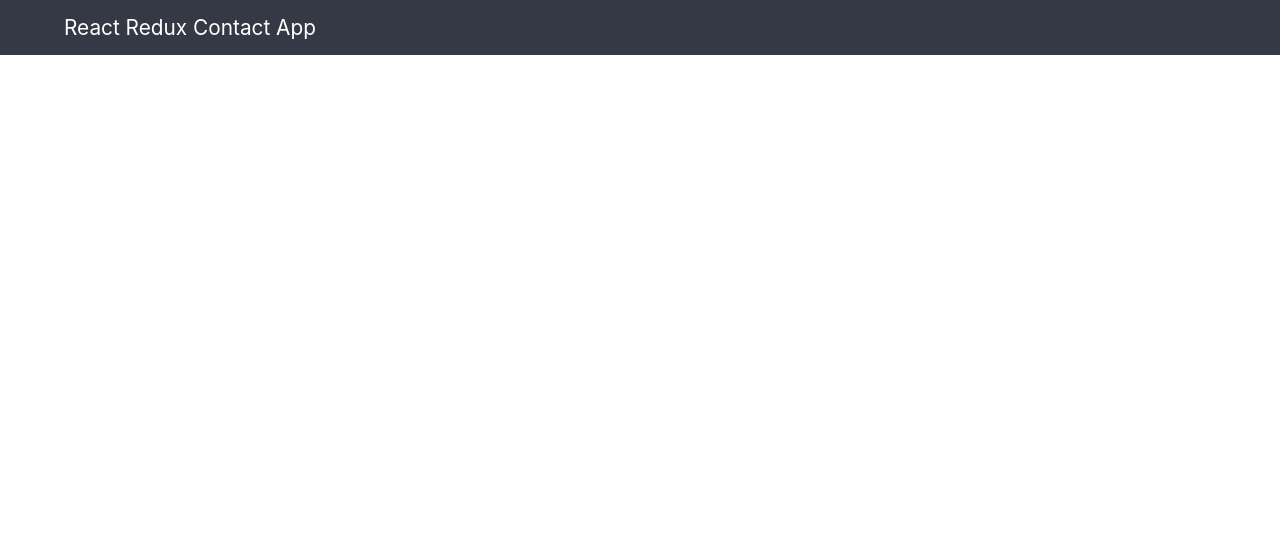
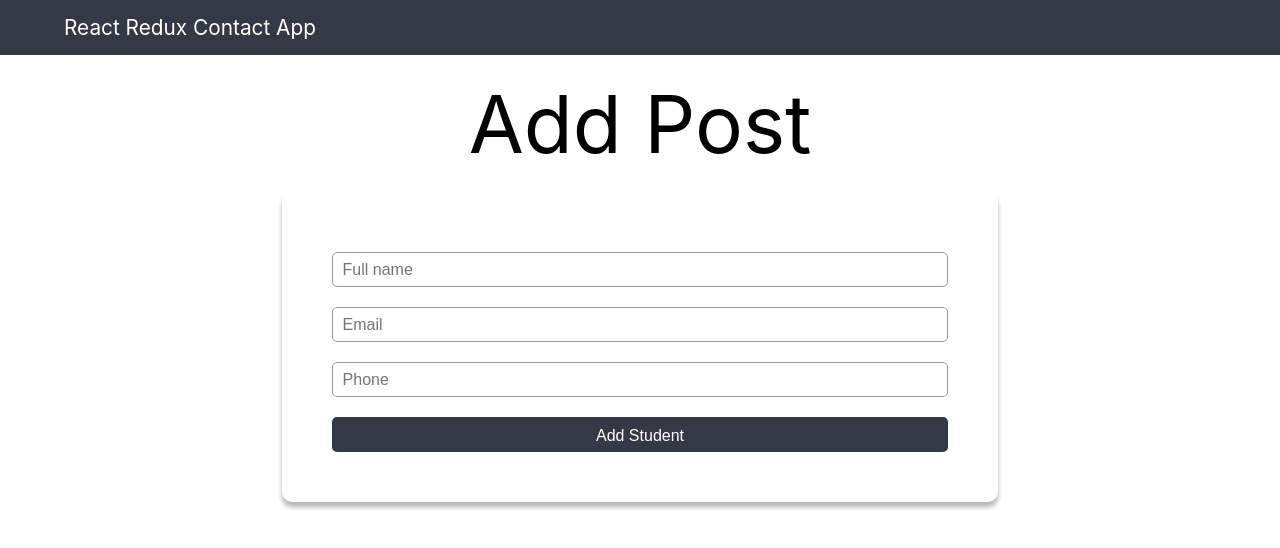
Before and after one commit to Dedenno17/Contact-App-with-react-redux-json-server-, a React (Create React App) app: page /add in a window 1280 px wide. Shown: the top 548 px of the page. Built offline with nearby package versions, Linux system fonts and the light colour scheme.

Commit message:
Menambahkan component add & memberinya style

```diff
--- a/src/App.js
+++ b/src/App.js
@@ -2,6 +2,7 @@ import React from 'react';
 import Header from './components/Header';
 import Home from './components/Home';
 import { BrowserRouter, Route, Switch } from 'react-router-dom';
+import Add from './components/Add';
 
 function App() {
   return (
@@ -12,6 +13,9 @@ function App() {
           <Route exact path='/'>
             <Home />
           </Route>
+          <Route path='/add'>
+            <Add />
+          </Route>
         </Switch>
       </div>
     </BrowserRouter>
--- /dev/null
+++ b/src/components/Add.js
@@ -0,0 +1,26 @@
+const Add = () => {
+    return (
+        <div className="add">
+            <p>Add Post</p>
+            <form >
+                <input
+                    type='text'
+                    placeholder="Full name"
+                />
+                <input
+                    type='email'
+                    placeholder="Email"
+                />
+                <input
+                    type='text'
+                    placeholder="Phone"
+                />
+                <button
+                    type="submit"
+                >Add Student</button>
+            </form>
+        </div>
+    );
+}
+
+export default Add;
--- a/src/components/AddContact.js
+++ b/src/components/AddContact.js
@@ -1,7 +1,9 @@
+import { Link } from "react-router-dom";
+
 const AddContact = () => {
     return (
         <>
-            <button className="add-contact">Add Contact</button>
+            <Link to='/add' className="add-contact">Add Contact</Link>
         </>
     );
 }
--- a/src/index.css
+++ b/src/index.css
@@ -47,6 +47,7 @@ code {
 }
 
 .add-contact {
+  text-decoration: none;
   align-self: end;
   margin: 50px 0 50px 0;
   padding: 8px 10px;
@@ -58,6 +59,11 @@ code {
   outline: none;
   box-shadow: 1px 1px 3px rgba(0, 0, 0, .3);
   cursor: pointer;
+}
+
+.add-contact:hover {
+  background-color: #353945;
+  color: #fff;
 }
 
 .table-contact {
@@ -114,3 +120,52 @@ code {
 .table-contact tr td:last-child .delete {
   background-color: #F04241;
 }
+
+
+
+/* add */
+.add {
+  max-width: 80%;
+  margin: 0 auto;
+  text-align: center;
+}
+
+.add p {
+  font-size: 5rem;
+  margin: 20px 0;
+}
+
+.add form {
+  margin: 0 auto;
+  width: 70%;
+  padding: 40px 50px 50px 50px;
+  border-radius: 10px;
+  box-shadow: 0px 5px 5px rgba(0, 0, 0, .3);
+  display: flex;
+  flex-direction: column;
+}
+
+.add form input {
+  width: 100%;
+  height: 35px;
+  margin-top: 20px;
+  font-size: 1rem;
+  padding: 10px;
+  border: 1px solid #999;
+  border-radius: 5px;
+  outline: none;
+}
+
+.add form button {
+  width: 100%;
+  height: 35px;
+  margin-top: 20px;
+  font-size: 1rem;
+  padding: 10px;
+  background-color: #353945;
+  color: #fff;
+  border: none;
+  border-radius: 5px;
+  outline: none;
+  cursor: pointer;
+}
```
